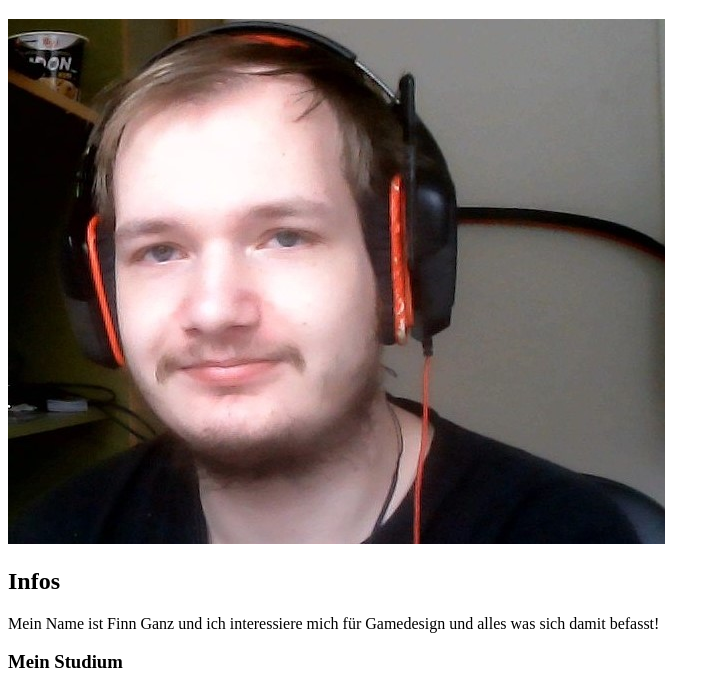
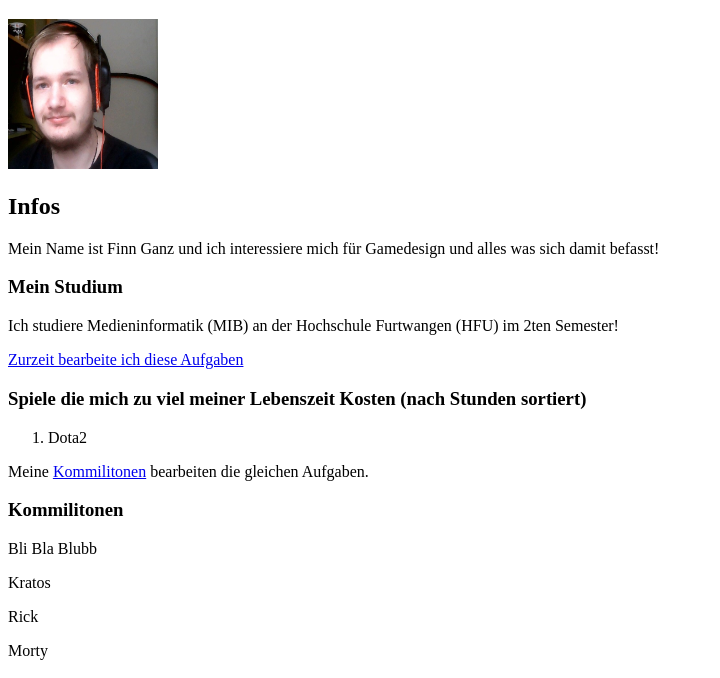
Before and after one commit to Maluxon77/GIS-WiSe-2020-2021, a plain HTML site: page Profil/Steckbrief.html in a window 1280 px wide. Shown: the part 61-739 px from the top of the page, without its empty margins (0-720 px from the left). Drawn offline with Linux system fonts and the light colour scheme.

Commit message:
Fixed image size

```diff
--- a/Profil/Steckbrief.html
+++ b/Profil/Steckbrief.html
@@ -13,7 +13,7 @@
     </header>
 
     <main><h1>Meine Wenigkeit</h1>
-        <img src ="Böld.jpg">
+        <img src ="Böld.jpg" height = "150" width ="150">
         <h2>Infos</h2>
         <p> Mein Name ist Finn Ganz und ich interessiere mich für Gamedesign und alles was sich damit befasst!</p>
         <h3>Mein Studium</h3>
```
